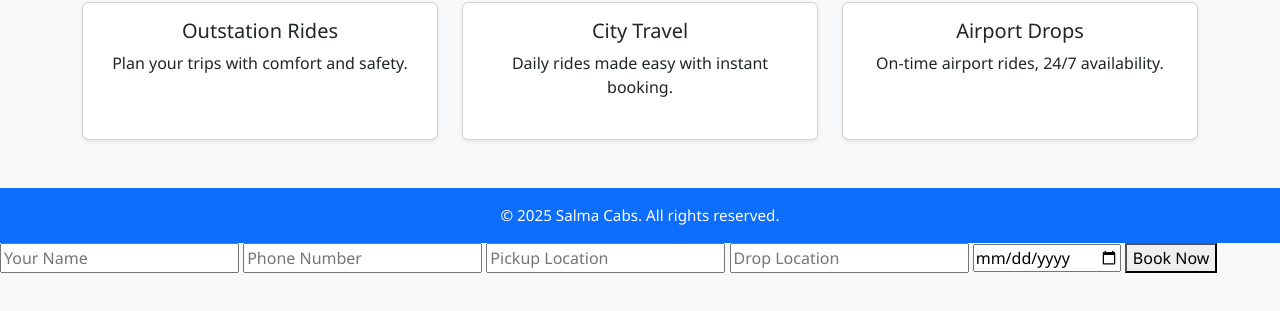
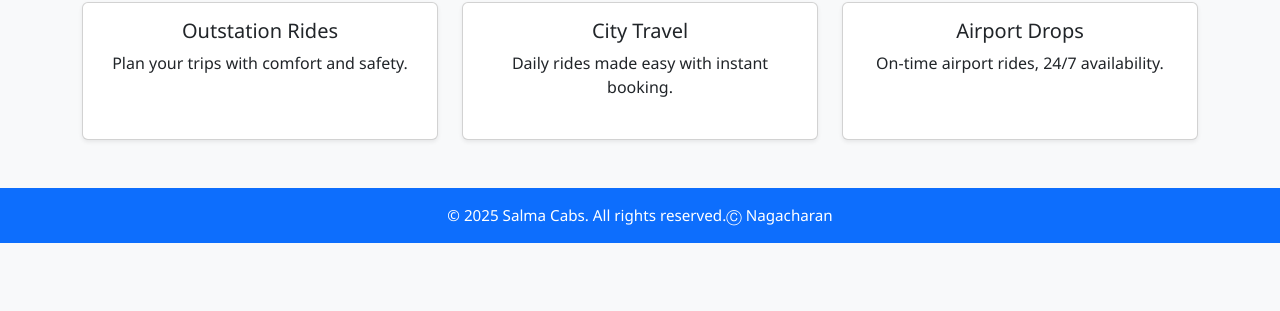
Before and after one commit to Nagacharan9/SalmaCabServicee, a plain HTML site: page index.html in a window 1280 px wide. Shown: the part 433-744 px from the top of the page. Drawn offline with nearby package versions, Linux system fonts and the light colour scheme.

Commit message:
Update index.html

```diff
--- a/index.html
+++ b/index.html
@@ -70,19 +70,12 @@
 
   <!-- Footer -->
   <footer class="bg-primary text-white text-center py-3">
-    &copy; 2025 Salma Cabs. All rights reserved.
+    &copy; 2025 Salma Cabs. All rights reserved.&#9400; Nagacharan
   </footer>
 
   <script src="https://cdn.jsdelivr.net/npm/bootstrap@5.3.1/dist/js/bootstrap.bundle.min.js"></script>
 
-<form id="booking-form">
-  <input id="name" type="text" placeholder="Your Name" />
-  <input id="phone" type="tel" placeholder="Phone Number" />
-  <input id="pickup" type="text" placeholder="Pickup Location" />
-  <input id="drop" type="text" placeholder="Drop Location" />
-  <input id="date" type="date" />
-  <button type="submit">Book Now</button>
-</form>
+
 <script src="script.js"></script>
 </body>
 </html>
```
